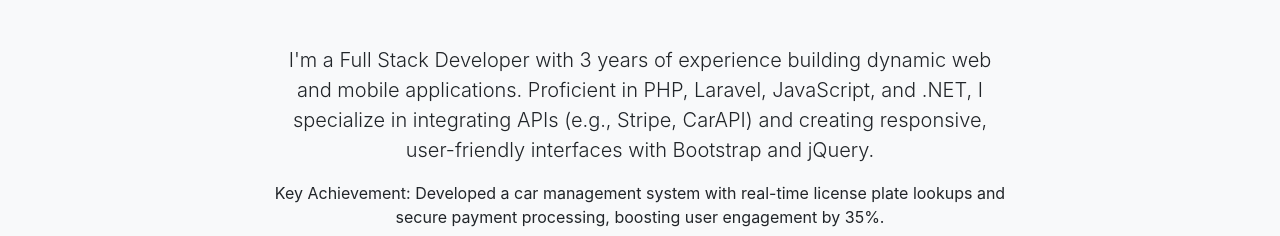
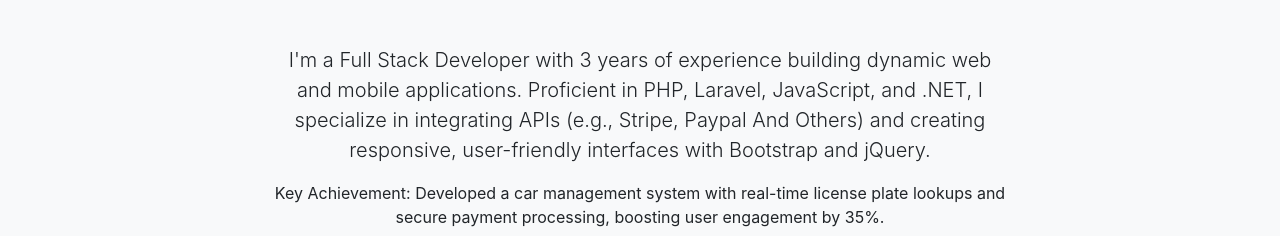
Before and after one commit to Waleed5151294/portfolio, a plain HTML site: page index.html in a window 1280 px wide. Shown: the part 564-800 px from the top of the page. Drawn offline with nearby package versions, Linux system fonts and the light colour scheme.

Commit message:
Update index.html

```diff
--- a/index.html
+++ b/index.html
@@ -130,7 +130,7 @@
             <h2 class="text-center mb-5">About Me</h2>
             <div class="row justify-content-center">
                 <div class="col-md-8">
-                    <p class="lead text-center">I'm a Full Stack Developer with 3 years of experience building dynamic web and mobile applications. Proficient in PHP, Laravel, JavaScript, and .NET, I specialize in integrating APIs (e.g., Stripe, CarAPI) and creating responsive, user-friendly interfaces with Bootstrap and jQuery.</p>
+                    <p class="lead text-center">I'm a Full Stack Developer with 3 years of experience building dynamic web and mobile applications. Proficient in PHP, Laravel, JavaScript, and .NET, I specialize in integrating APIs (e.g., Stripe, Paypal And Others) and creating responsive, user-friendly interfaces with Bootstrap and jQuery.</p>
                     <p class="text-center">Key Achievement: Developed a car management system with real-time license plate lookups and secure payment processing, boosting user engagement by 35%.</p>
                 </div>
             </div>
```
